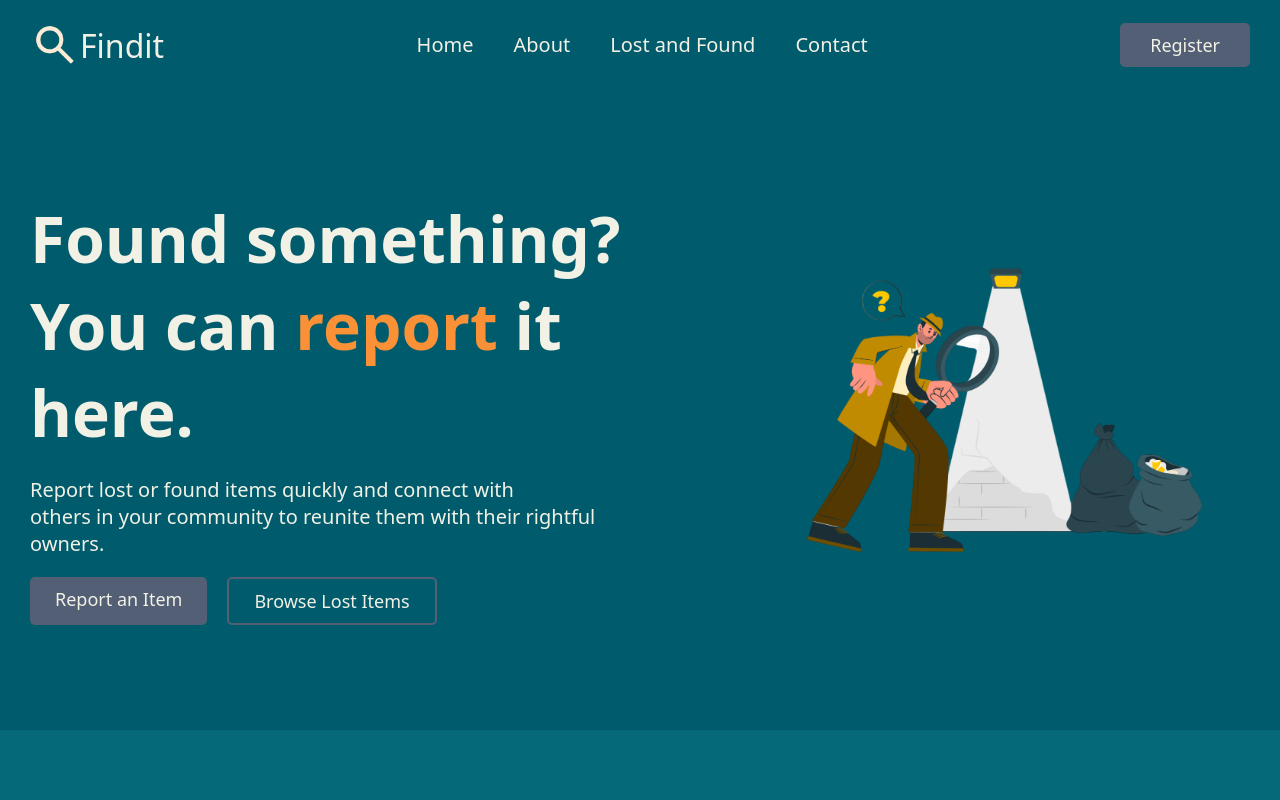
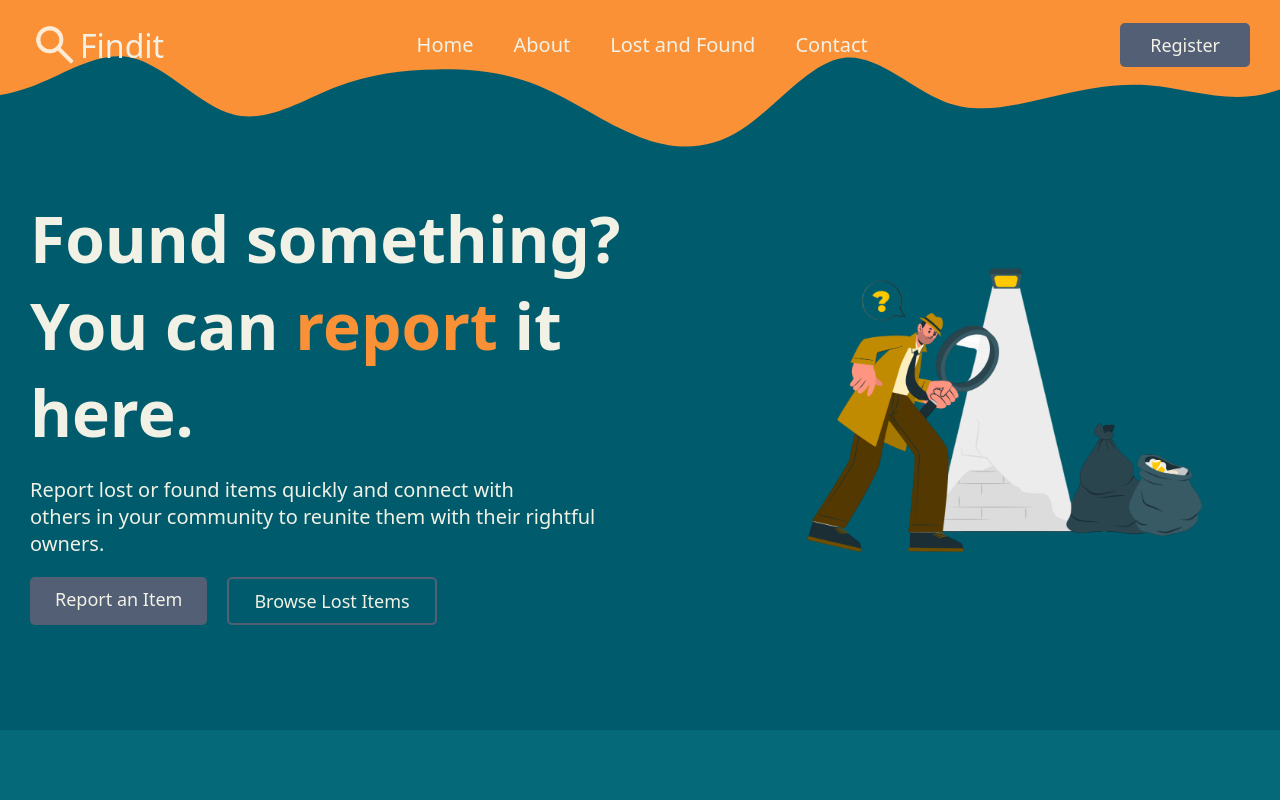
Before and after one commit to Lawalkamal/Lost-and-Found, a plain HTML site: page index.html in a window 1280 px wide. Shown: the top 800 px of the page. Drawn offline with Linux system fonts and the light colour scheme; the site is published under a folder, as on GitHub Pages, so addresses that start at the root find nothing; no server answers; a web font is replaced by a local one.

Commit message:
Update styles.css

```diff
--- a/styles.css
+++ b/styles.css
@@ -194,7 +194,7 @@ header {
   position: absolute;
   width: 100%;
   height: 100%;
-  background: url("/assets/images/wave-haikei.svg") no-repeat center
+  background: url("./assets/images/wave-haikei.svg") no-repeat center
     center/cover;
   z-index: -1;
   top: 0;
```
